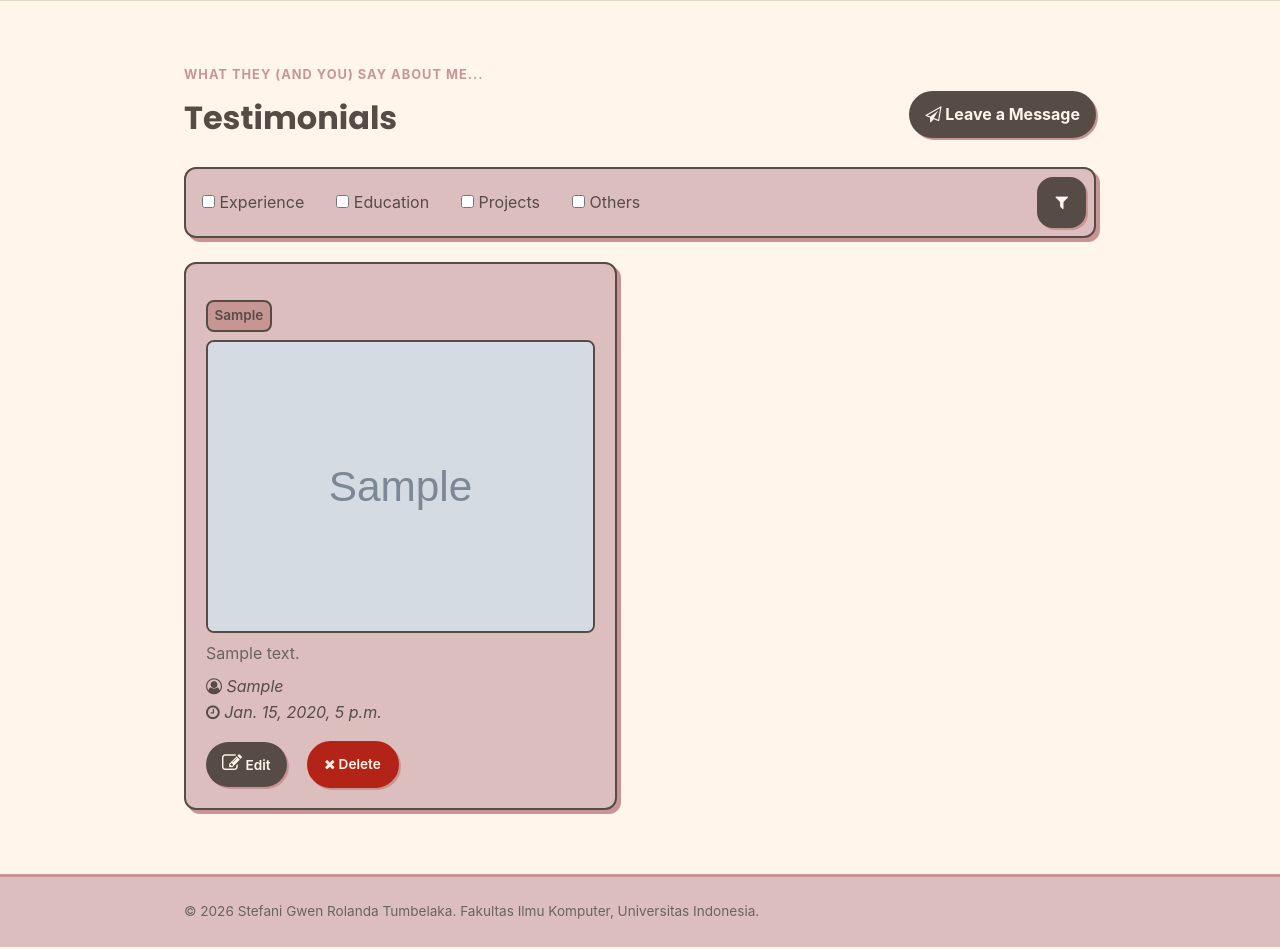
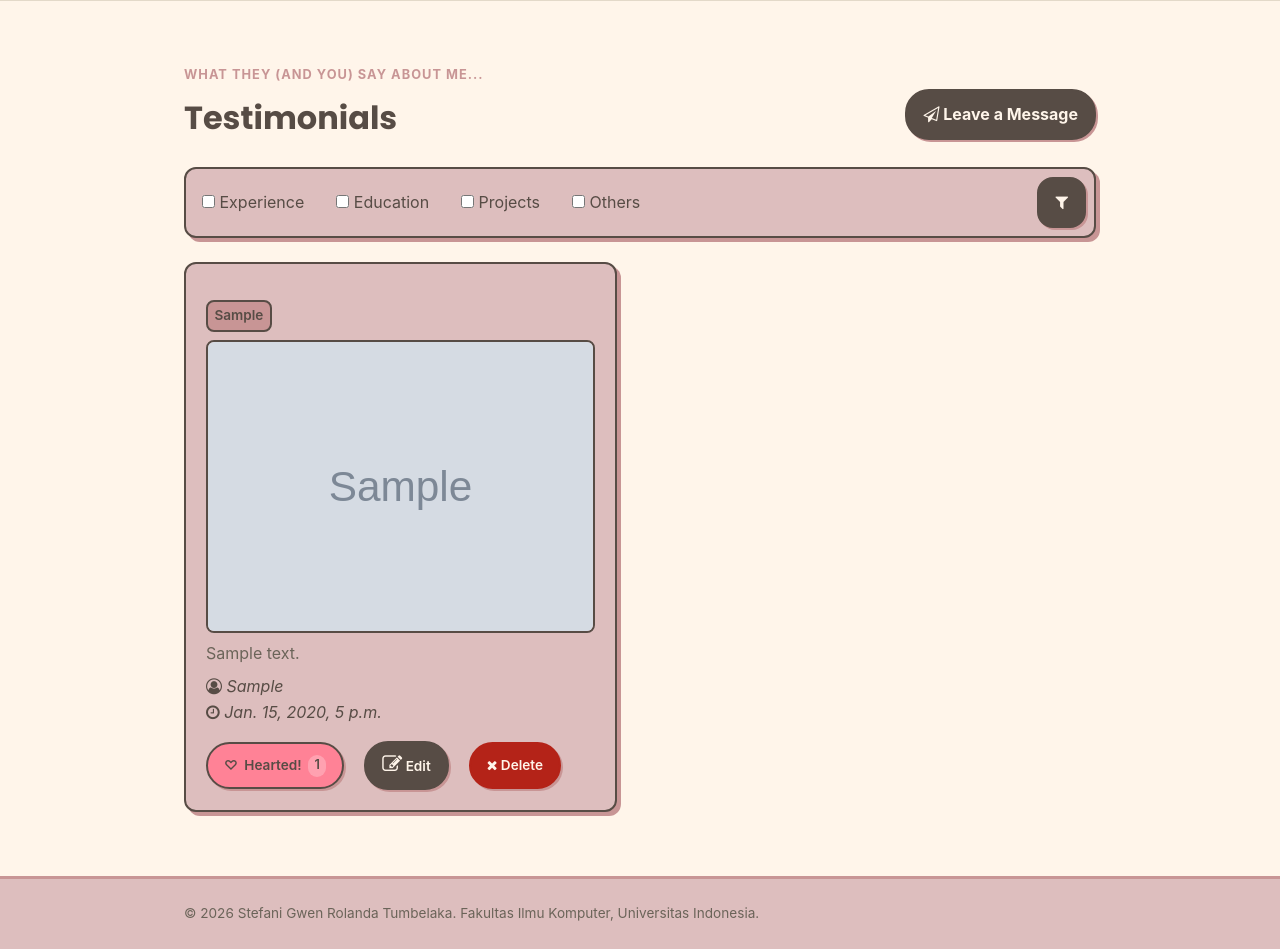
Before and after one commit to stefanigwen14/myportofolio, a Django app: page /testimonials/ in a window 1280 px wide. Shown: the part 92-1041 px from the top of the page. Run offline with Django 5.2, Linux system fonts and the light colour scheme; a user stored in the database is signed in; tables that the repository leaves empty hold one stand-in row (values such as "Sample post"); grey boxes marked "Sample" are stand-in pictures.

Commit message:
feat: Implemented hearts for testimonials and user access

```diff
--- a/main/models.py
+++ b/main/models.py
@@ -64,3 +64,6 @@ class Testimonial(models.Model):
     message = models.TextField()
     sender = models.CharField(max_length=30, default="Anonymous")
     image_url = models.URLField(blank=True, max_length=500)
+    hearted_by = models.ManyToManyField(
+        User, related_name="hearted_testimonials", blank=True
+    )
--- a/main/urls.py
+++ b/main/urls.py
@@ -1,6 +1,6 @@
 from django.urls import path
 
-from main.views import create_project, create_testimonial, delete_project, delete_testimonial, edit_testimonial, get_projects_json, get_testimonials_json, login_user, logout_user, register, show_main, show_experience, show_education, show_projects, show_testimonials, toggle_star
+from main.views import create_project, create_testimonial, delete_project, delete_testimonial, edit_testimonial, get_projects_json, get_testimonials_json, login_user, logout_user, register, show_main, show_experience, show_education, show_projects, show_testimonials, toggle_star, toggle_heart
 
 app_name = "main"
 
@@ -25,4 +25,9 @@ urlpatterns = [
         toggle_star,
         name="toggle_star",
     ),
+    path(
+        "testimonials/<uuid:testimonial_id>/heart/",
+        toggle_heart,
+        name="toggle_heart",
+    ),
 ]
--- a/main/views.py
+++ b/main/views.py
@@ -115,6 +115,7 @@ def delete_project(request, project_id):
 
     return redirect("main:show_projects")
 
+@login_required(login_url="/login/")
 def create_testimonial(request):
     form = TestimonialForm(request.POST or None)
 
@@ -271,3 +272,13 @@ def toggle_star(request, project_id):
             project.starred_by.add(request.user)
 
     return redirect("main:show_projects")
+
+@login_required(login_url="/login/")
+def toggle_heart(request, testimonial_id):
+    testimonial = get_object_or_404(Testimonial, pk=testimonial_id)
+    if request.method == "POST":
+        if request.user in testimonial.hearted_by.all():
+            testimonial.hearted_by.remove(request.user)
+        else:
+            testimonial.hearted_by.add(request.user)
+    return redirect("main:show_testimonials")
--- a/static/css/style.css
+++ b/static/css/style.css
@@ -671,6 +671,9 @@ h1, .brand {
     font: inherit;
     font-weight: 700;
     text-decoration: none;
+    border-color: var(--ink);
+    border-width: 2px;
+    border-style: solid;
 }
 
 .button:hover {
@@ -768,11 +771,26 @@ h1, .brand {
     display: inline-flex;
     align-items: center;
     gap: 0.4rem;
-    background: var(--ink);
 }
 
 .button-star.is-starred {
-    background: var(--accent);
+    background: rgb(255, 239, 159);
+    color: var(--ink);
+}
+
+.button-star.is-starred {
+    background: rgb(255, 231, 113);
+    color: var(--ink);
+}
+
+.button-star.is-hearted {
+    background: rgb(255, 130, 150);
+    color: var(--ink);
+}
+
+.button-star.is-hearted:hover {
+    background: rgb(255, 98, 124);
+    color: var(--ink);
 }
 
 .star-count {
--- a/templates/components/project_star.html
+++ b/templates/components/project_star.html
@@ -1,7 +1,7 @@
 <form method="post" action="{% url 'main:toggle_star' project.id %}" class="star-form">
     {% csrf_token %}
     <button type="submit"
-            class="button button-star{% if user in project.starred_by.all %} is-starred{% endif %}"
+            class="button-star{% if user in project.starred_by.all %} is-starred{% endif %} button"
             title="{% if project.starred_by.all %}Starred by {{ project.starred_by.all|join:', ' }}{% else %}Be the first to leave a star!{% endif %}">
         <span aria-hidden="true">★</span>
         {% if user in project.starred_by.all %}Unstar{% else %}Star{% endif %}
--- /dev/null
+++ b/templates/components/testimonial_heart.html
@@ -0,0 +1,10 @@
+<form method="post" action="{% url 'main:toggle_heart' testimonial.id %}" class="star-form">
+    {% csrf_token %}
+    <button type="submit"
+            class="button-star{% if user in testimonial.hearted_by.all %} is-hearted{% endif %} button"
+            title="{% if testimonial.hearted_by.all %}Hearted by {{ testimonial.hearted_by.all|join:', ' }}{% else %}Be the first to leave a heart!{% endif %}">
+        <span aria-hidden="true">♡</span>
+        {% if user in testimonial.hearted_by.all %}Hearted!{% else %}Heart{% endif %}
+        <span class="star-count">{{ testimonial.hearted_by.count }}</span>
+    </button>
+</form>
--- a/templates/testimonial.html
+++ b/templates/testimonial.html
@@ -9,10 +9,12 @@
                 <p class="section-kicker">What they (and you) say about me...</p>
                 <div class="project-header">
                     <h1>Testimonials</h1>
-                    <a href="{% url 'main:create_testimonial' %}"
-                       class="button project-add-button">
-                       <i class="fa fa-paper-plane-o"></i> Leave a Message
-                    </a>
+                    {% if request.user.groups.all.0.name == "Editor" or user.is_superuser %}
+                        <a href="{% url 'main:create_testimonial' %}"
+                        class="button project-add-button">
+                        <i class="fa fa-paper-plane-o"></i> Leave a Message
+                        </a>
+                    {% endif %}
                 </div>
                 <form method="get"
                       action="{% url 'main:show_testimonials' %}"
@@ -37,12 +39,17 @@
                             <p class="testimonial-detail"><i class="fa fa-clock-o"></i> {{ testimonial.sent }}</p>
                             <div class="project-card-actions">
                                 <div class="project-actions">
+                                    {% include "components/testimonial_heart.html" with testimonial=testimonial %}
+                                    {% if request.user.groups.all.0.name == "Editor" or user.is_superuser %}
                                     <a href="{% url 'main:edit_testimonial' testimonial.id %}"
                                     class="button project-add-button">
                                         <span aria-hidden="true"><i class="fa fa-edit"></i></span>
                                         Edit
                                     </a>
-                                    {% include "components/testimonial_delete_modal.html" with testimonial=testimonial %}
+                                    {% endif %}
+                                    {% if user.is_superuser %}
+                                        {% include "components/testimonial_delete_modal.html" with testimonial=testimonial %}
+                                    {% endif %}
                                 </div>
                             </div>
                         </article>
```
Also changed, not shown: templates/index.html (+6 -4 lines), main/migrations/0007_testimonial_hearted_by.py (added).
